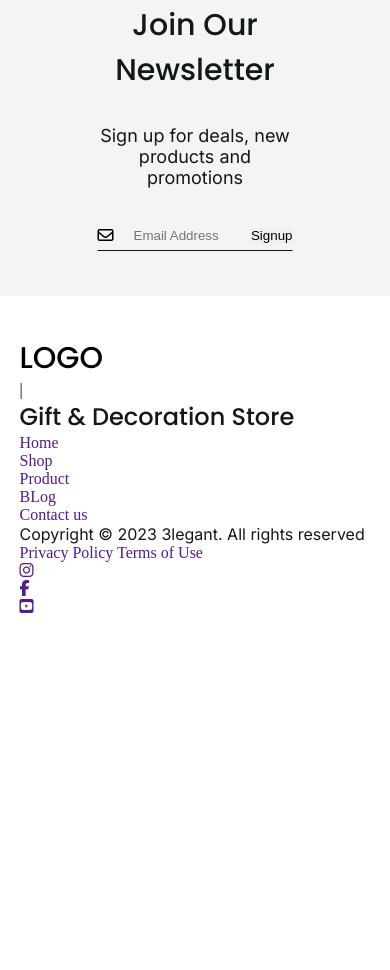
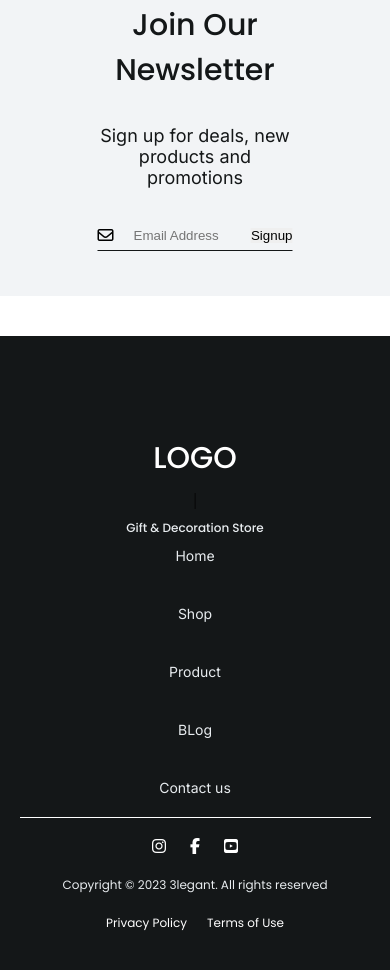
Before and after one commit to zaqurbanov/ecommerceResponsive, a website: page index.html in a window 390 px wide. Shown: the part 5251-6221 px from the top of the page. Before the commit the page ends 5867 px from the top, so only its background shows below. Drawn offline with Linux system fonts and the light colour scheme.

Commit message:
add footer

```diff
--- a/assets/style/scss/abstract/_class.scss
+++ b/assets/style/scss/abstract/_class.scss
@@ -129,8 +129,14 @@ p{
 .bg-main{
     background-color: $bg-main;
 }
+.bg-black{
+    background-color: $color-07;
+}
 .text-muted{
     color: $color-04;
+}
+.text-white{
+    color: white;
 }
 .color-blue{
     color: #377DFF;
--- a/assets/style/scss/layouts/_footer.scss
+++ b/assets/style/scss/layouts/_footer.scss
@@ -0,0 +1,45 @@
+footer{
+    padding: 80px 0 32px 0;
+    .footer-row{
+        padding: 20px 0;
+        @include flex(space-between,center,0,row);
+
+        @include respons(mobile){
+            @include flex(flex-start,center,10px,column);
+
+        }
+        .footer-logo{
+            flex: 1 0 auto;
+            @include flex(flex-start,center,10px,row);
+            @include respons(mobile){
+                @include flex(flex-start,center,10px,column);
+
+            }
+        }
+
+        .footer-nav{
+            @include flex(space-between,center,40px,row);
+            @include respons(mobile){
+                @include flex(flex-start,center,40px,column);
+
+            }
+        }
+
+    }
+
+    .second-row{
+        border-top: 1px solid white;
+        padding: 20px 0;
+        @include flex(space-between,center,0px,row);
+        @include respons(mobile){
+            @include flex(center,center,20px,column-reverse);
+        }
+        .terms{
+            @include flex(center,center,20px,row);
+
+        }
+        .footer-icon-container{
+            @include flex(flex-end,center,24px,row);
+        }
+    }
+}
--- a/index.html
+++ b/index.html
@@ -323,52 +323,52 @@
         </section>
     </main>
 
-    <footer>
-        <div class="container">
+    <footer class="bg-black">
+        <div class="container ">
             <div class="footer-row">
                 <div class="footer-logo">
-                    <a href=""><h2>LOGO</h2></a> <span>|</span>
-                    <h3>Gift & Decoration Store</h3>
+                    <a href="" class="text-white"><h2 class="text-white">LOGO</h2></a> <span>|</span>
+                    <h3 class="footer-muted-2 footer-text-sml">Gift & Decoration Store</h3>
 
                 </div>
 
                 <ul class="footer-nav">
                     <li class="footer-nav-item">
-                        <a href="">Home</a>
+                        <a href="" class="footer-muted-2 footer-text">Home</a>
                     </li>
                     <li class="footer-nav-item">
-                        <a href="">Shop</a>
+                        <a href="" class="footer-muted-2 footer-text">Shop</a>
                     </li>
                     <li class="footer-nav-item">
-                        <a href="">Product</a>
+                        <a href="" class="footer-muted-2 footer-text">Product</a>
                     </li>
                     <li class="footer-nav-item">
-                        <a href="">BLog</a>
+                        <a href="" class="footer-muted-2 footer-text">BLog</a>
                     </li>
                     <li class="footer-nav-item">
-                        <a href="">Contact us</a>
+                        <a href="" class="footer-muted-2 footer-text">Contact us</a>
                     </li>
                 </ul>
             </div>
 
             <div class="footer-row second-row">
                 <div class="terms">
-                    <p>Copyright © 2023 3legant. All rights reserved</p>
-                    <a href="">Privacy Policy</a>
-                    <a href="">Terms of Use</a>
+                    <p class="footer-muted-2 footer-text-sml">Copyright © 2023 3legant. All rights reserved</p>
+                    <a href="" class="footer-muted-1 footer-text-sml">Privacy Policy</a>
+                    <a href="" class="footer-muted-1 footer-text-sml">Terms of Use</a>
                 </div>
                 <ul class="footer-icon-container">
                     <li class="icon-item">
-                        <a href=""><i class="fa-brands fa-instagram"></i></a>
+                        <a href=""><i class="fa-brands fa-instagram text-white"></i></a>
                     </li>
                     <li class="icon-item">
                         <a href="">
-                            <i class="fa-brands fa-facebook-f"></i>
+                            <i class="fa-brands fa-facebook-f text-white"></i>
                         </a>
                     </li>
                     <li class="icon-item">
                         <a href="">
-                            <i class="fa-brands fa-square-youtube"></i>                        </a>
+                            <i class="fa-brands fa-square-youtube text-white"></i>                        </a>
                     </li>
                 </ul>
             </div>
```
Also changed, not shown: assets/style/css/main.css, 1 other file.
